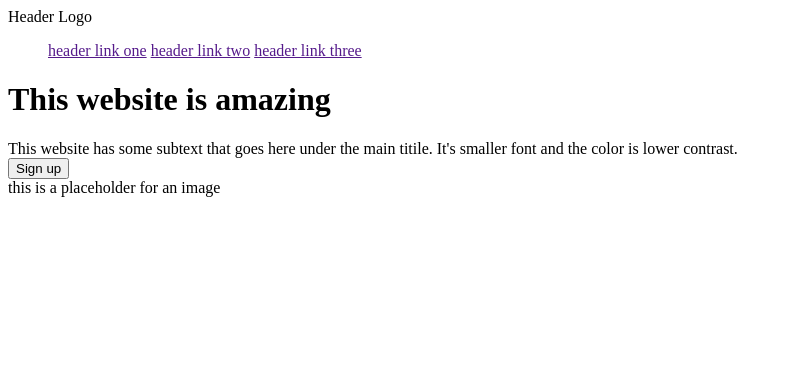
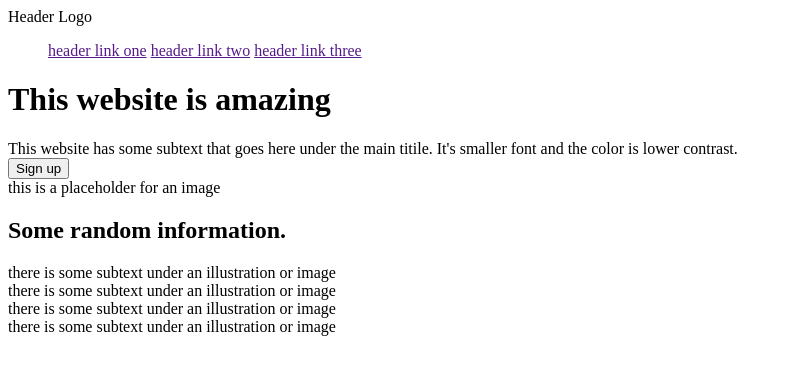
Before and after one commit to 3Rinni/project-landing-page, a plain HTML site: page index.html in a window 1280 px wide. Shown: the whole page, without its empty margins (0-792 px from the left). Drawn offline with Linux system fonts and the light colour scheme.

Commit message:
change name to index.html lol

```diff
--- a/p-landingpg.html
+++ b/index.html
@@ -16,5 +16,26 @@
         <div class="text">This website has some subtext that goes here under the main titile. It's smaller font and the color is lower contrast.</div>
         <button>Sign up</button>
         <div class="image-box">this is a placeholder for an image</div>
+
+        <div class="content">
+        <h2>Some random information.</h2>
+
+        <div class="item">
+            <div class="text">there is some subtext under an illustration or image</div>
+        </div>
+
+        <div class="item">
+            <div class="text">there is some subtext under an illustration or image</div>
+        </div>
+
+        <div class="item">
+            <div class="text">there is some subtext under an illustration or image</div>
+        </div>
+
+        <div class="item">
+            <div class="text">there is some subtext under an illustration or image</div>
+        </div>
+
+        </div>
     </body>
 </html>
```
